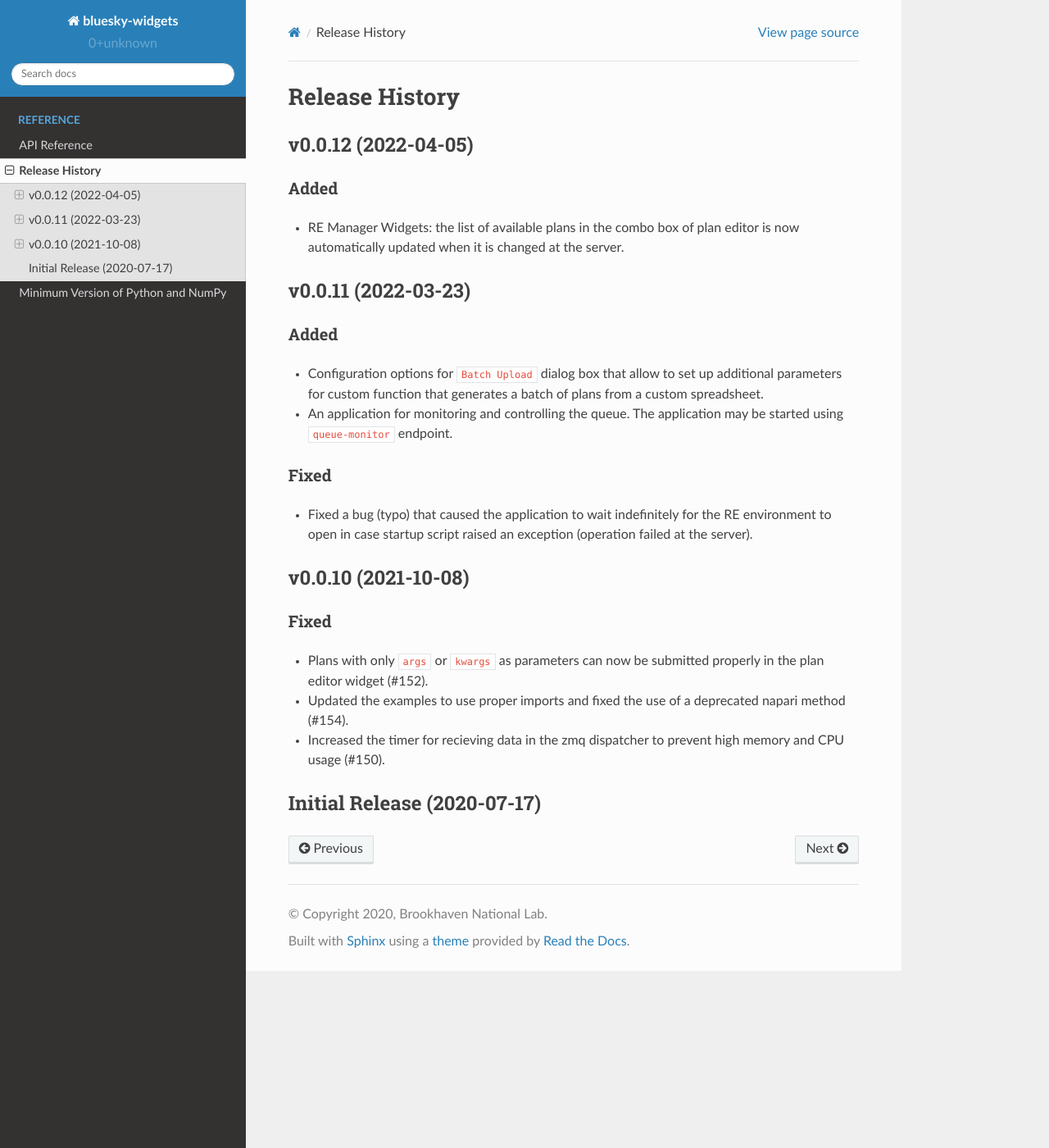
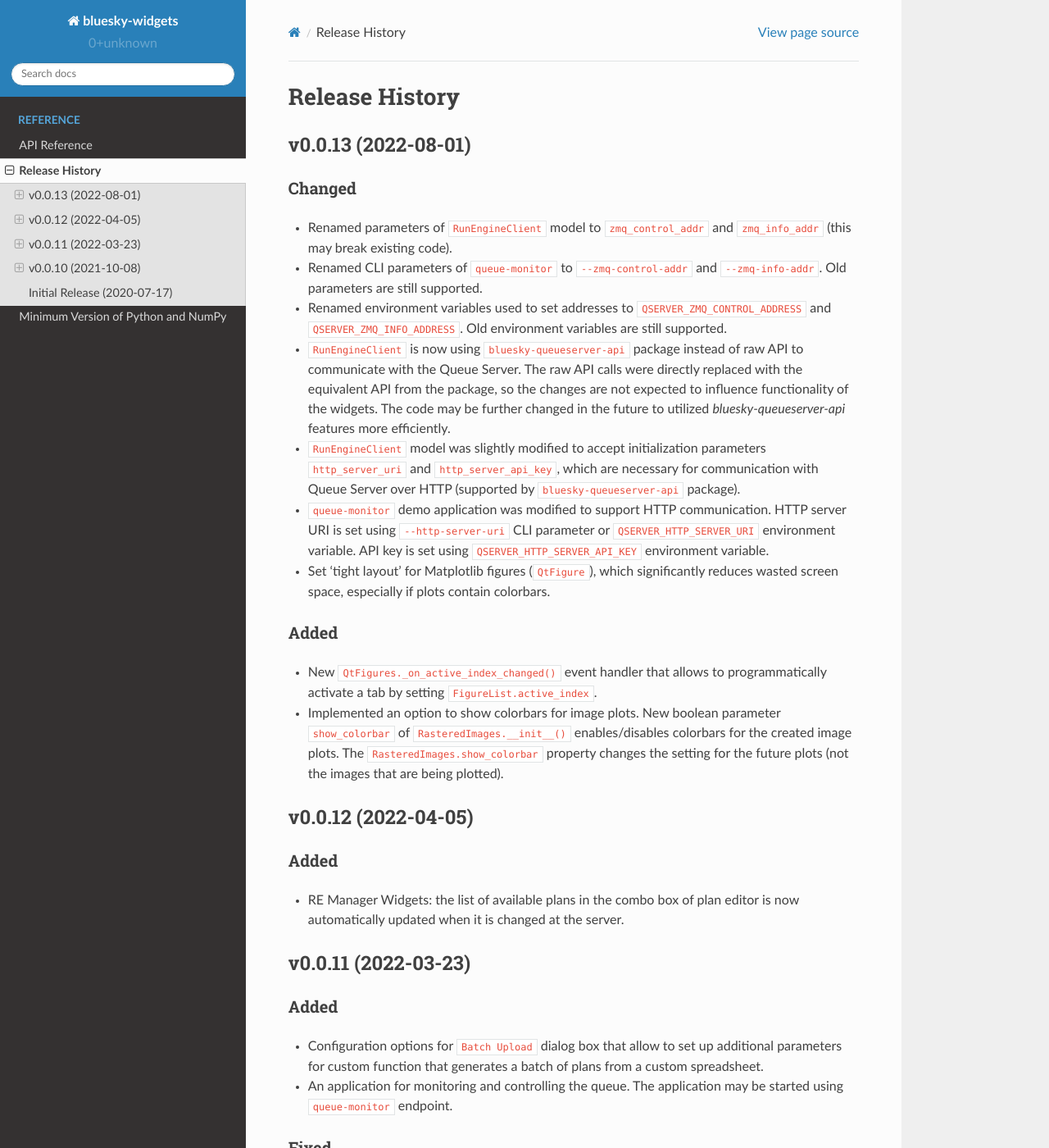
Before and after one commit to bluesky/bluesky-widgets, a Sphinx documentation site: the page built from docs/source/release-history.rst, in a window 1280 px wide and 1400 px high. Shown: the whole window at 82% size. Built offline with Sphinx 7.4.7 and the Read the Docs theme 2.0.0, drawn with Linux system fonts in a browser that asks for light colours; pages that are not in the unit, such as notebooks, are missing from menus.

Commit message:
DOC: release notes v0.0.13

```diff
--- a/docs/source/release-history.rst
+++ b/docs/source/release-history.rst
@@ -1,6 +1,41 @@
 ===============
 Release History
 ===============
+
+v0.0.13 (2022-08-01)
+====================
+
+Changed
+-------
+
+- Renamed parameters of ``RunEngineClient`` model to ``zmq_control_addr`` and ``zmq_info_addr``
+  (this may break existing code).
+- Renamed CLI parameters of ``queue-monitor`` to ``--zmq-control-addr`` and ``--zmq-info-addr``.
+  Old parameters are still supported.
+- Renamed environment variables used to set addresses to ``QSERVER_ZMQ_CONTROL_ADDRESS`` and ``QSERVER_ZMQ_INFO_ADDRESS``.
+  Old environment variables are still supported.
+- ``RunEngineClient`` is now using ``bluesky-queueserver-api`` package instead of raw API to communicate
+  with the Queue Server. The raw API calls were directly replaced with the equivalent API from the package,
+  so the changes are not expected to influence functionality of the widgets. The code may be further changed
+  in the future to utilized `bluesky-queueserver-api` features more efficiently.
+- ``RunEngineClient`` model was slightly modified to accept initialization parameters ``http_server_uri``
+  and ``http_server_api_key``, which are necessary for communication with Queue Server over HTTP
+  (supported by ``bluesky-queueserver-api`` package).
+- ``queue-monitor`` demo application was modified to support HTTP communication. HTTP server URI
+  is set using ``--http-server-uri`` CLI parameter or ``QSERVER_HTTP_SERVER_URI`` environment variable.
+  API key is set using ``QSERVER_HTTP_SERVER_API_KEY`` environment variable.
+- Set 'tight layout' for Matplotlib figures (``QtFigure``), which significantly reduces wasted screen space,
+  especially if plots contain colorbars.
+
+Added
+-----
+
+- New ``QtFigures._on_active_index_changed()`` event handler that allows to programmatically activate
+  a tab by setting ``FigureList.active_index``.
+- Implemented an option to show colorbars for image plots. New boolean parameter ``show_colorbar``
+  of ``RasteredImages.__init__()`` enables/disables colorbars for the created image plots. The ``RasteredImages.show_colorbar``
+  property changes the setting for the future plots (not the images that are being plotted).
+
 
 v0.0.12 (2022-04-05)
 ====================
```
